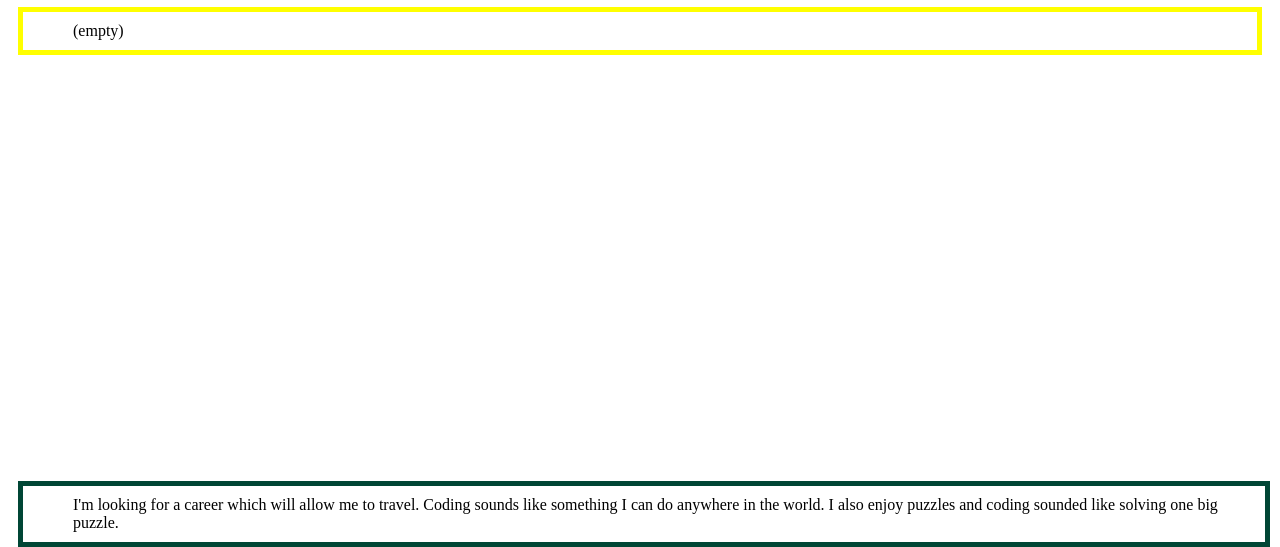
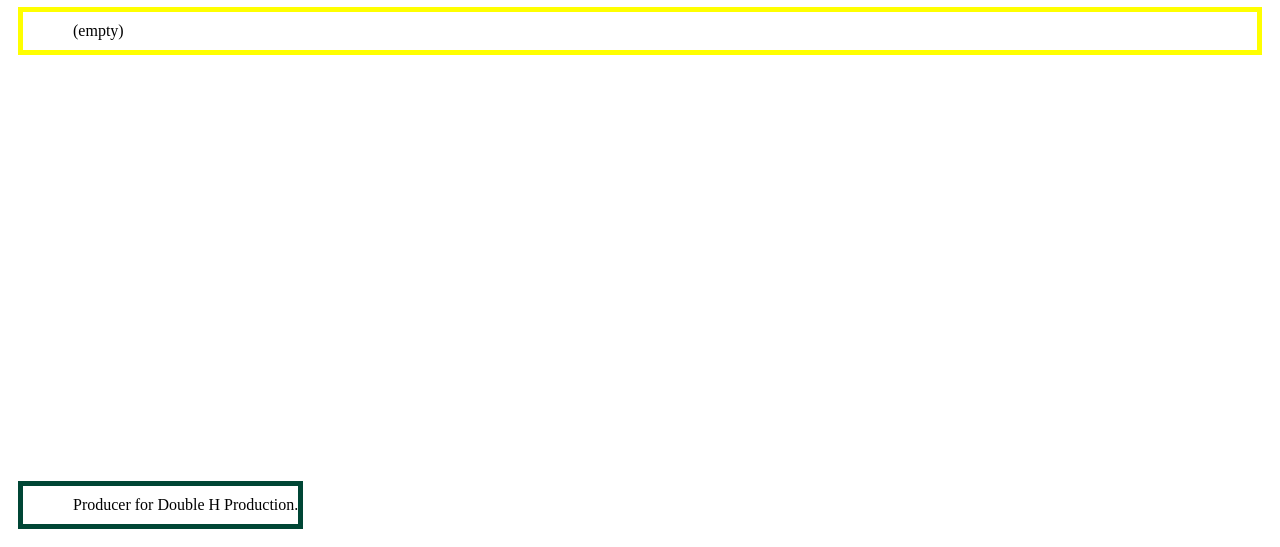
Before and after one commit to nifermartin/class2, a plain HTML site: page index.html in a window 1280 px wide. Shown: the part 529-1076 px from the top of the page. Drawn offline with Linux system fonts and the light colour scheme.

Commit message:
updated copy

```diff
--- a/index.html
+++ b/index.html
@@ -16,7 +16,7 @@
 
 		<div class="main">
 			<p class="body">
-				I'm looking for a career which will allow me to travel. Coding sounds like something I can do anywhere in the world. I also enjoy puzzles and coding sounded like solving one big puzzle.
+				Producer for Double H Production.
 			</p>
 
 			<p class="advert">
```
